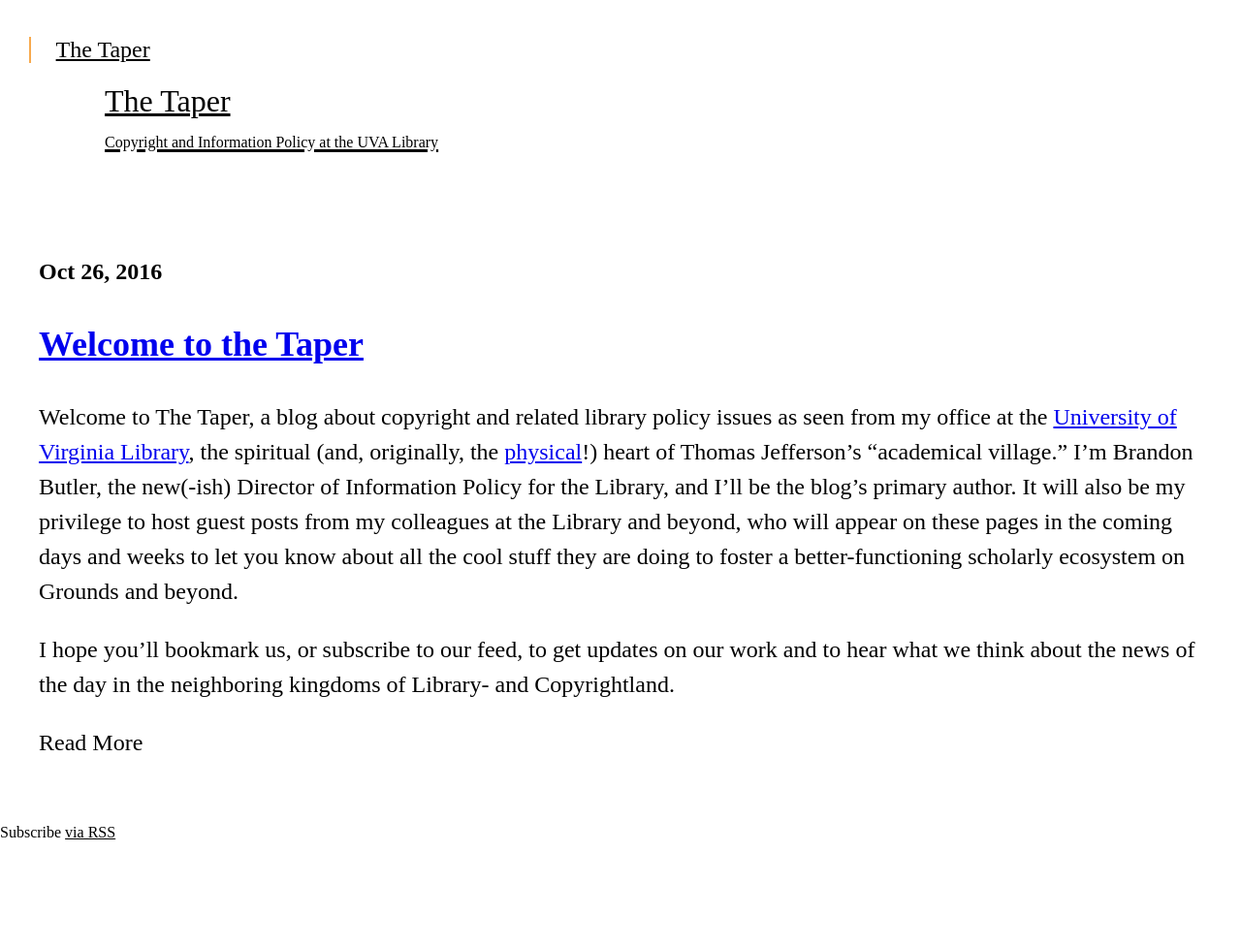
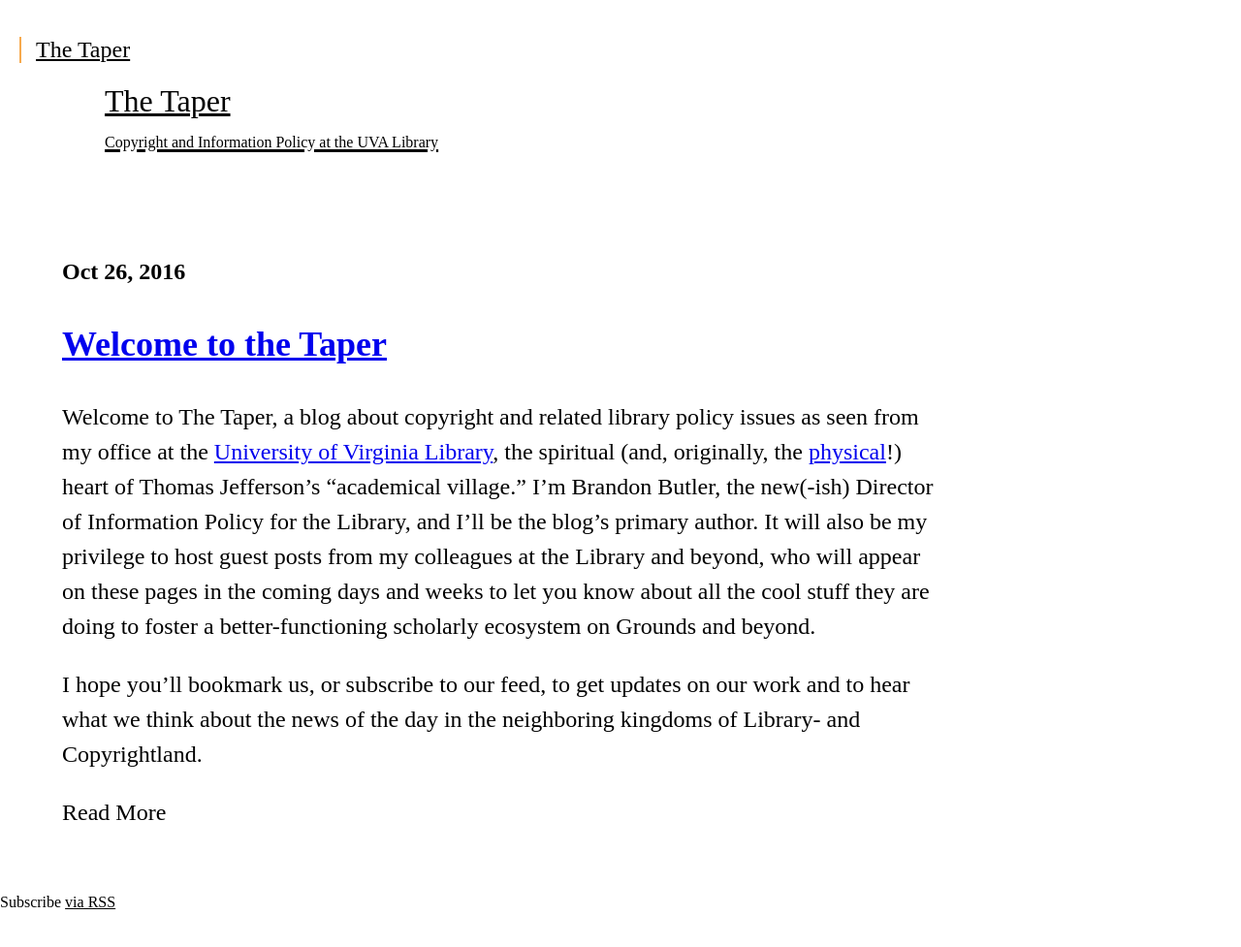
Before and after one commit to uvalib/thetaper, a Jekyll site: the page built from index.html, in a window 1280 px wide and 1118 px high. Shown: the top 977 px of the window at 97% size. Built offline with Jekyll 4.4.1, drawn with Linux system fonts in a browser that asks for light colours.

Commit message:
enabled disqus, limit max-width, and adjust margins on small screen

```diff
--- a/_config.yml
+++ b/_config.yml
@@ -19,6 +19,9 @@
   UVA Library's source for information about copyright and publication issues
 baseurl: "" # the subpath of your site, e.g. /blog
 url: "http://thetaper.library.virginia.edu" # the base hostname & protocol for your site
+
+disqus:
+    shortname: thetaper
 
 # Build settings
 markdown: kramdown
@@ -47,6 +50,12 @@
         field:
           element: "hidden"
           value: "post"
+      - name: "comments"
+        field:
+          element: "checkbox"
+          label: "Comments"
+          help: "Enable Disqus comments"
+          value: true
       - name: "categories"
         field:
           element: "multiselect"
--- a/_includes/head.html
+++ b/_includes/head.html
@@ -69,6 +69,7 @@
     blockquote p {
       font-size: .8em;
       line-height: 1.4;
+      font-family: var(--font-primary);
     }
     .content ul li {
       padding-bottom: 15px;
@@ -97,9 +98,12 @@
       top: 0;
       left: 0;
       width: 100%;
-      height: 212px;
-      color: #fff;
+/*      height: 212px; */
       background-color: var(--color-primary-orange);
+      color: var(--color-white);
+    }
+
+    app-header uvalib-button {
       color: var(--color-white);
     }
 
@@ -126,9 +130,8 @@
     }
     [condensed-title] {
       font-weight: lighter;
-      margin-left: 30px;
-      overflow: hidden;
-      text-overflow: ellipsis;
+      margin-left: 20px;
+      padding-left: 15px !important;
     }
     [condensed-title] i {
       font-weight: 100;
@@ -149,18 +152,16 @@
       top: 212px;
       padding-bottom: 212px;
       min-height: 500px;
-
+      margin-left: 5%;
+      margin-right: 5%;
     }
     .content {
       width: 100%;
+/*
       margin-left: 40px;
       margin-right: 40px;
-      max-width: 1200px;
-    }
-
-    [condensed-title] {
-      overflow: visible !important;
-      text-overflow: inherit !important;
+*/
+      max-width: 900px;
     }
 
     @media (max-width: 639px) {
```
